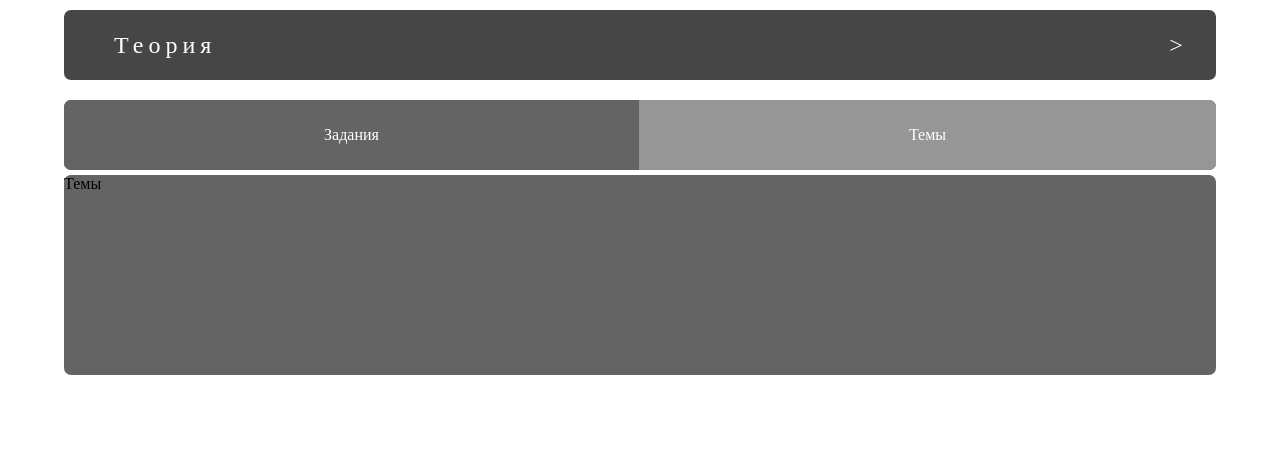
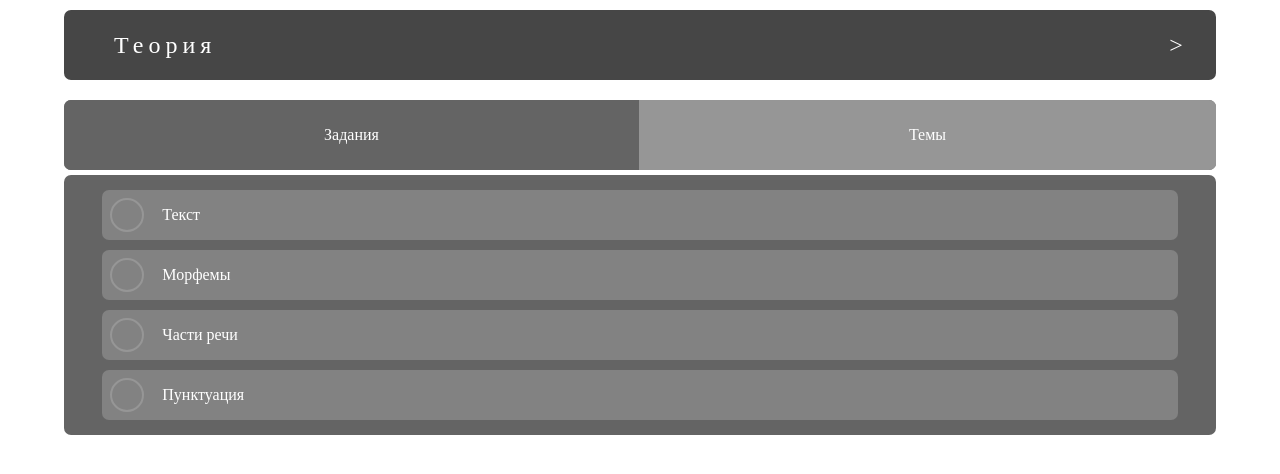
Before and after one commit to dakdolka/pumrus, a React (Vite) app in the folder frontend/: page / in a window 1280 px wide. Both pictures are taken after a click on the element "Темы". Shown: the top 474 px of the page. Built offline with nearby package versions, Linux system fonts and the light colour scheme; a web font is replaced by a local one.

Commit message:
've created chosen хрень

```diff
--- a/frontend/src/App.jsx
+++ b/frontend/src/App.jsx
@@ -1,6 +1,41 @@
-import { useRef, useState } from 'react'
+import { useRef, useState, useEffect, use } from 'react'
 import './General.css'
 import Chapter from './componentrs/Chapter/chapter.jsx'
+
+const Themes = [
+  {
+    name: "Текст"
+  },
+  {
+    name: "Морфемы"
+  },
+  {
+    name: "Части речи"
+  },
+  {
+    name: "Пунктуация"
+  },
+]
+
+
+function Option({ children, onSelect }) {
+  const [isChosen, setMood] = useState(false);
+
+  return (
+    <div className="option" data-ischosen={isChosen.toString()}>
+      <div className={isChosen ? "option__button option__button--active" : "option__button"} onClick={() => {
+        setMood(prev => {
+          onSelect(children, !prev);
+          return !prev
+        })
+      }}></div>
+      <div className="option__nameBlock">
+        <div className="option__name">{children}</div>
+      </div>
+    </div>
+  )
+}
+
 
 function TheoryChoose() {
   const task = useRef();
@@ -8,6 +43,23 @@ function TheoryChoose() {
 
   const [isTaskActive, setTaskMood] = useState(false);
   const [isThemeActive, setThemeMood] = useState(false);
+
+  const [chosenBlock, setChosenBlock] = useState([]);
+
+  function handleSelect(name, isChoose) {
+    setChosenBlock(prev => {
+      if (isChoose) {
+        if (!prev.includes(name)) return [...prev, name];
+        return prev;
+      } else {
+        return prev.filter(item => item !== name);
+      }
+    });
+  };
+
+  useEffect(() => {
+    console.log(`Вывели теорию по запросу = ${chosenBlock}`);
+  }, [chosenBlock]);
 
   function showContent(parent) {
     if (parent === "task") {
@@ -33,7 +85,11 @@ function TheoryChoose() {
         Задания
       </div>
       <div className={isThemeActive ? "theoryChoose__block theoryChoose__block--active" : "theoryChoose__block--hidden"}>
-        Темы
+        {Themes.map((item, index) => {
+          return (
+            <Option key={index} onSelect={handleSelect}>{item.name}</Option>
+          )
+        })}
       </div>
     </>
   )
--- a/frontend/src/General.css
+++ b/frontend/src/General.css
@@ -70,14 +70,81 @@
 
 .theoryChoose__block:not(.theoryChoose__block--hidden) {
     margin-top: 5px;
-    width: 90%;
-    height: 200px;
+    width: calc(90% - 20px);
+    height: auto;
+    padding: 15px 10px;
 
     border-radius: var(--border-size);
+    background-color: rgb(100, 100, 100);
 
-    background-color: rgb(100, 100, 100);
+    display: flex;
+    flex-direction: column;
+    align-items: center;
 }
 
 .theoryChoose__block--hidden {
     display: none;
 }
+
+.option {
+    position: relative;
+    width: 95%;
+    height: 50px;
+
+    border-radius: var(--border-size);
+    background-color: rgb(130, 130, 130);
+    overflow: hidden;
+
+    transition: all 0.1s;
+    &:active {
+        background-color: rgb(140, 140, 140);
+    }
+}
+
+.option + .option {
+    margin-top: 10px;
+}
+
+.option__button {
+    position: absolute;
+    top: 10px;
+    left: 10px;
+
+    width: 30px;
+    height: 30px;
+    border-radius: 50%;
+
+    z-index: 1;
+    transition: all 0.2s;
+
+    outline: 2px solid rgb(150, 150, 150);
+}
+
+.option__button--active {
+    outline: none;
+    background-color: rgb(150, 150, 150);
+}
+
+.option__nameBlock {
+    position: absolute;
+    top: 0;
+    left: 60px;
+    width: calc(100% - 60px - 5px);
+    height: 100%;
+    padding-right: 5px;
+
+    display: flex;
+    flex-direction: column;
+    justify-content: center;
+
+    overflow-x: scroll;
+    &::--webkit-scrollbar {
+        display: none;
+    }
+}
+
+.option__name {
+    font-size: medium;
+    font-family: var(--chapter-text);
+    color: white;
+}
```
Also changed, not shown: frontend/src/static.css (line endings or trailing spaces), 1 other file (tests, documents, lock files or other folders).
